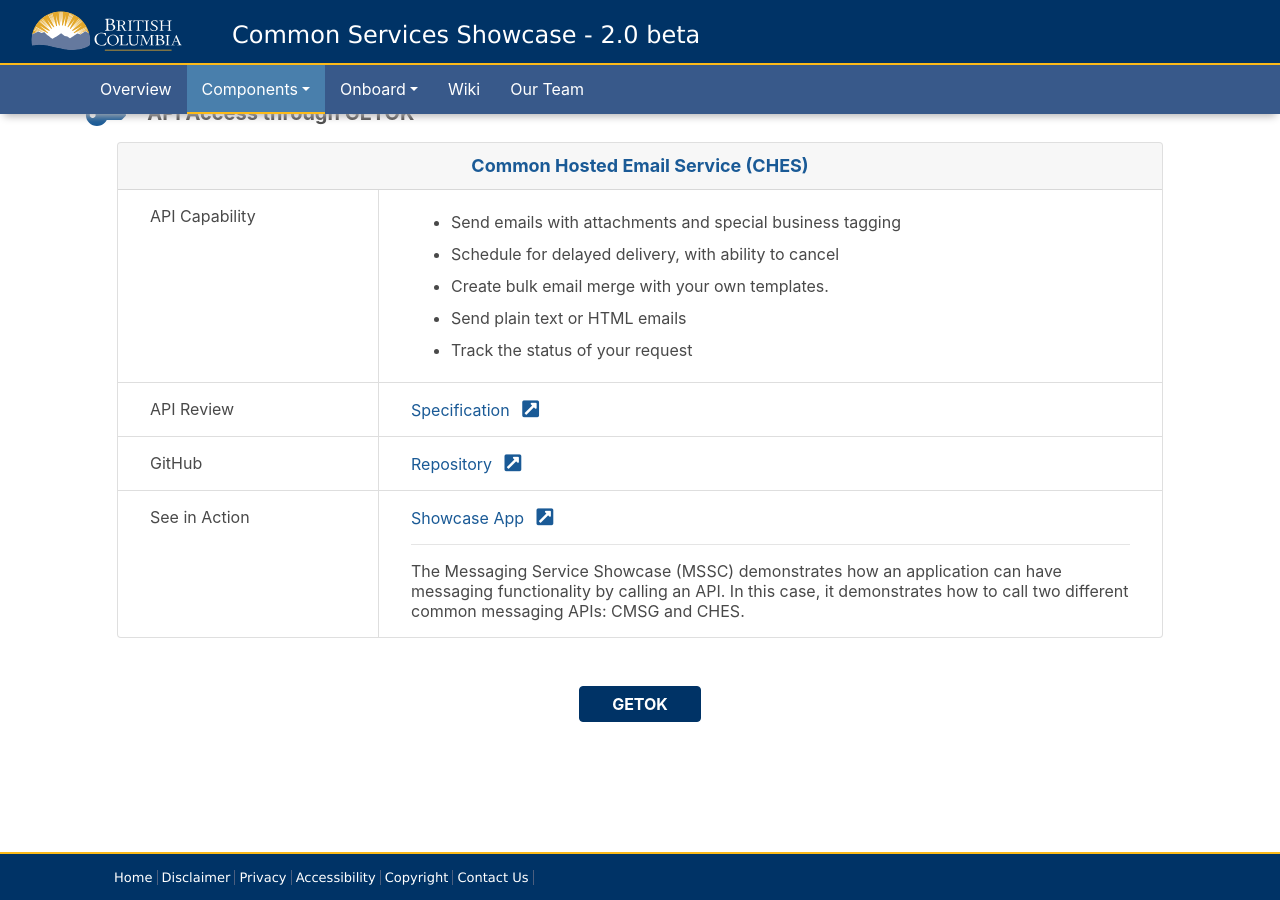
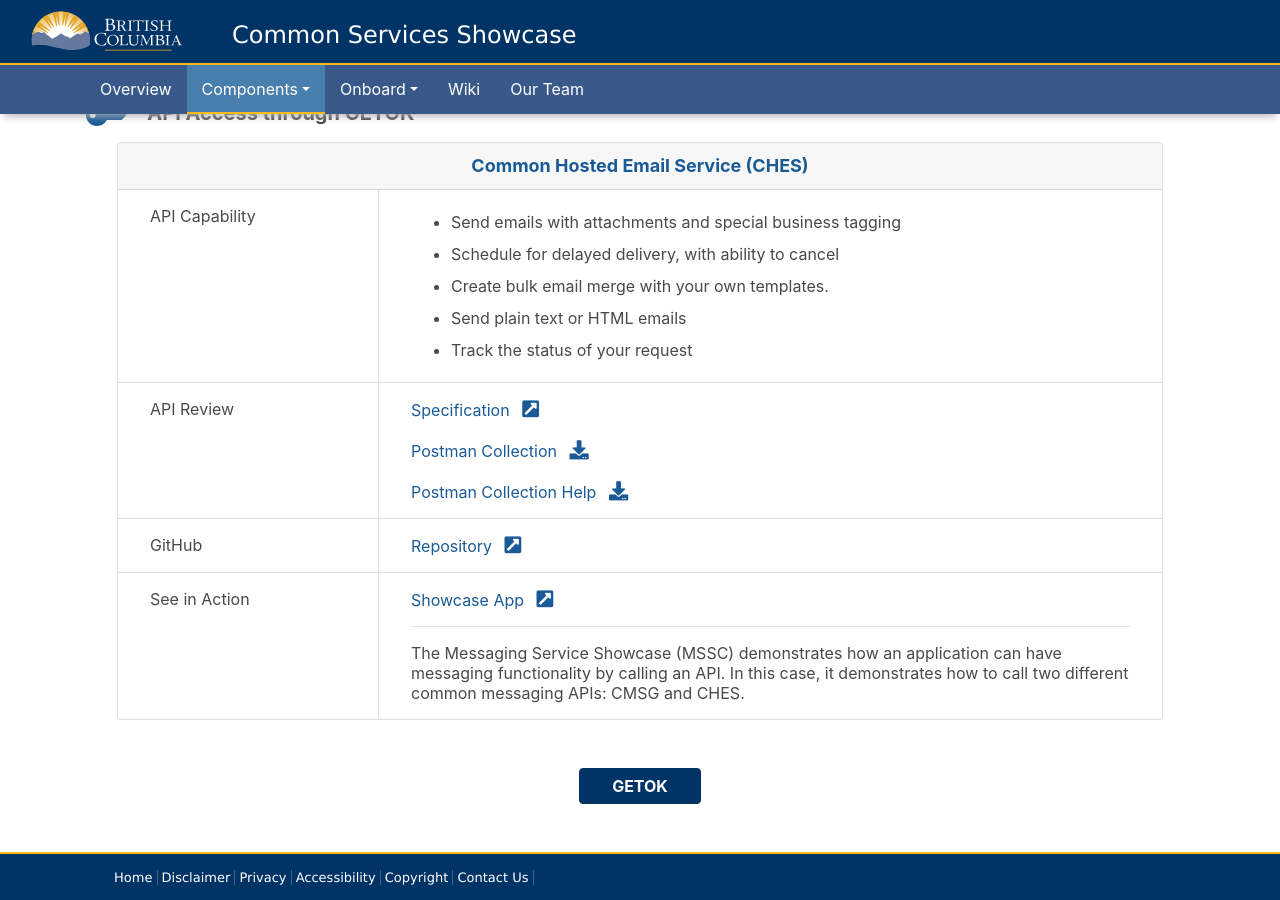
Before and after one commit to loneil/loneil.github.io, a Jekyll site: the page built from collections/_services/ches.md, in a window 1280 px wide and 900 px high, scrolled down 510 px. Built offline with Jekyll 4.4.1, drawn with Linux system fonts in a browser that asks for light colours; nearby versions of some CDN libraries.

Commit message:
Add files via upload

```diff
--- a/_config.yml
+++ b/_config.yml
@@ -18,17 +18,16 @@
 # You can create any custom variable you would like, and they will be accessible
 # in the templates via {{ site.myvariable }}.
 
-title: Common Services Showcase - 2.0 beta
+title: Common Services Showcase
 bannertitle: Common Services
 email: NR.CommonServiceShowcase@gov.bc.ca
 description: >- # this means to ignore newlines until "baseurl:"
   Website for user documentation and marketing of the common services built by the Common Service Showcase Team.
-baseurl: "/" # the subpath of your site, e.g. /blog
-url: "https://loneil.github.io" # the base hostname & protocol for your site, e.g. http://example.com
+baseurl: "/common-service-showcase" # the subpath of your site, e.g. /blog
+url: "https://bcgov.github.io" # the base hostname & protocol for your site, e.g. http://example.com
 
 collections_dir: collections
 collections:
-  cards:
   overview:
   services:
     output: true
--- a/_layouts/service.html
+++ b/_layouts/service.html
@@ -34,10 +34,24 @@ layout: default
         <div class="row no-gutters">
           <div class="col-sm-3">API Review</div>
           <div class="col-sm-9">
-            {% if page.urls.docs %}
-            <a href="{{ page.urls.docs }}" target="_blank">Specification
-              <i class="fas fa-external-link-square-alt"></i>
-            </a>
+            {% if page.urls.docs or page.urls.postman %}
+              {% if page.urls.docs %}
+              <a href="{{ page.urls.docs }}" target="_blank">Specification
+                <i class="fas fa-external-link-square-alt"></i>
+              </a>
+              {% endif %}
+              {% if page.urls.postman %}
+                <br /> <br />
+                <a href="{{ page.urls.postman }}" target="_blank" download>Postman Collection
+                  <i class="fas fa-download"></i>
+                </a>
+                {% endif %}
+                {% if page.urls.postmanHelp %}
+                <br /> <br />
+                <a href="{{ page.urls.postmanHelp }}" target="_blank" download>Postman Collection Help
+                  <i class="fas fa-download"></i>
+                </a>
+              {% endif %}
             {% else %}
             Not Applicable
             {% endif %}
--- a/collections/_services/ches.md
+++ b/collections/_services/ches.md
@@ -16,6 +16,8 @@ urls:
   github: https://github.com/bcgov/common-hosted-email-service
   docs: https://ches-master-9f0fbe-prod.pathfinder.gov.bc.ca/api/v1/docs
   showcase: https://mssc.pathfinder.gov.bc.ca/mssc/
+  postman: https://bcgov.github.io/common-service-showcase/assets/files/common_services_postman_collection.json
+  postmanHelp: https://bcgov.github.io/common-service-showcase/assets/files/common_services_postman_readme.md
 
 showcaseDescription: >-
   The Messaging Service Showcase  (MSSC) demonstrates how an application can have messaging functionality by calling an API. In this case, it demonstrates how to call two different common messaging APIs: CMSG and CHES.
```
Also changed, not shown: collections/_overview/car_intro1.md (+1 -1 lines), collections/_services/cdogs.md (+2 -0 lines), index.md (+1 -1 lines).
